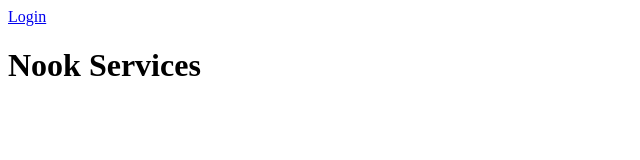
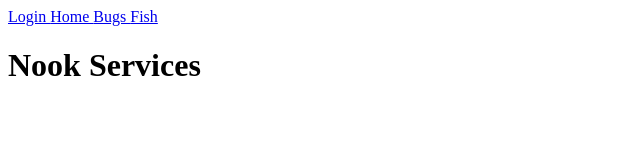
Before and after one commit to kjdowns/nook-services, a React (Create React App) app: page / in a window 1280 px wide. Shown: the top 160 px of the page, without its empty margins (0-640 px from the left). Built offline with nearby package versions, Linux system fonts and the light colour scheme.

Commit message:
add links to all pages to Navbar

```diff
--- a/src/components/NavBar.js
+++ b/src/components/NavBar.js
@@ -3,7 +3,10 @@ import { NavLink } from 'react-router-dom'
 
 const Navbar = () =>
         <div>
-            <NavLink to="/login" exact >Login</NavLink>
+            <NavLink to="/login" exact >Login </NavLink>
+            <NavLink to="/" exact >Home </NavLink>
+            <NavLink to="/bugs" exact >Bugs </NavLink>
+            <NavLink to="/fish" exact >Fish </NavLink>
         </div>
 
 export default Navbar;
```
